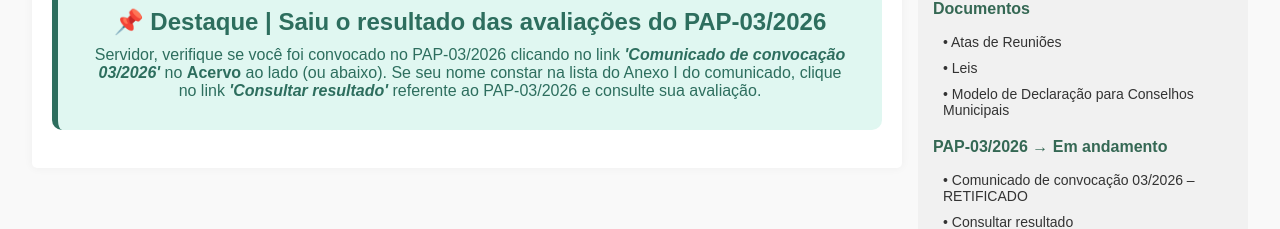
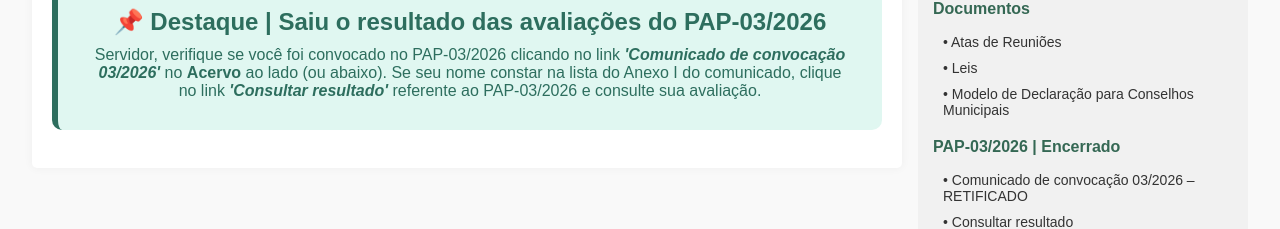
Before and after one commit to Comissao-LPMG/portal-CPP, a plain HTML site: page index.html in a window 1280 px wide. Shown: the part 436-665 px from the top of the page. Drawn offline with Linux system fonts and the light colour scheme.

Commit message:
Update index.html

```diff
--- a/index.html
+++ b/index.html
@@ -249,7 +249,7 @@
       <a href="LINK_DO_COMUNICADO" target="_blank" rel="noopener">• Comunicado de convocação 04/2026</a>
       <a href="LINK_DA_COSULTA" target="_blank" rel="noopener">• Consultar resultado</a>
       --------->
-      <h3>PAP-03/2026 → Em andamento</h3>
+      <h3>PAP-03/2026 | Encerrado</h3>
       <a href="https://drive.google.com/file/d/1za8zzpX-Gisfh412nPI_aj5rkLFlHI1V/view?usp=sharing" target="_blank" rel="noopener">• Comunicado de convocação 03/2026 – RETIFICADO</a>
       <a href="https://script.google.com/macros/s/AKfycbz6R3kaVhARZrEoml7L7Jjc6sRKEWCMlUyqGW6W0yixPp1_ymFKT2qDrE074wnfoIUpXw/exec" target="_blank" rel="noopener">• Consultar resultado</a>
 
```
